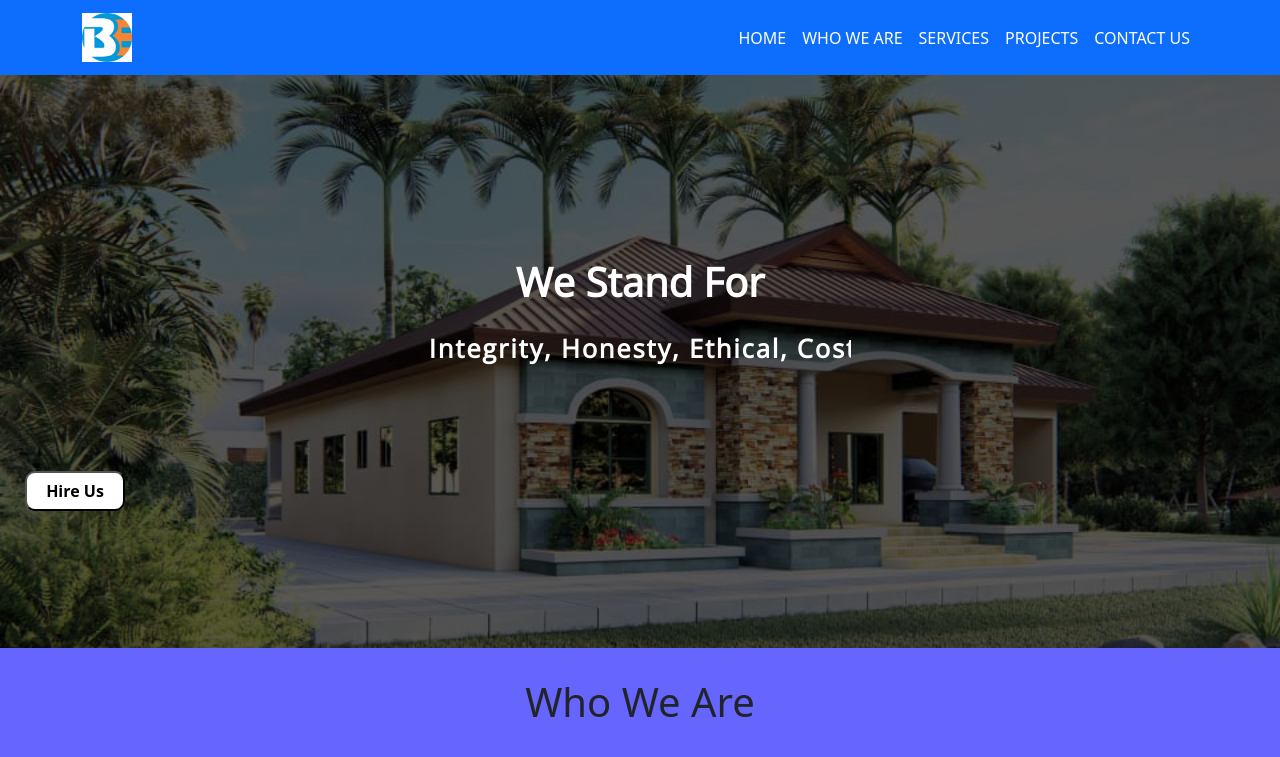
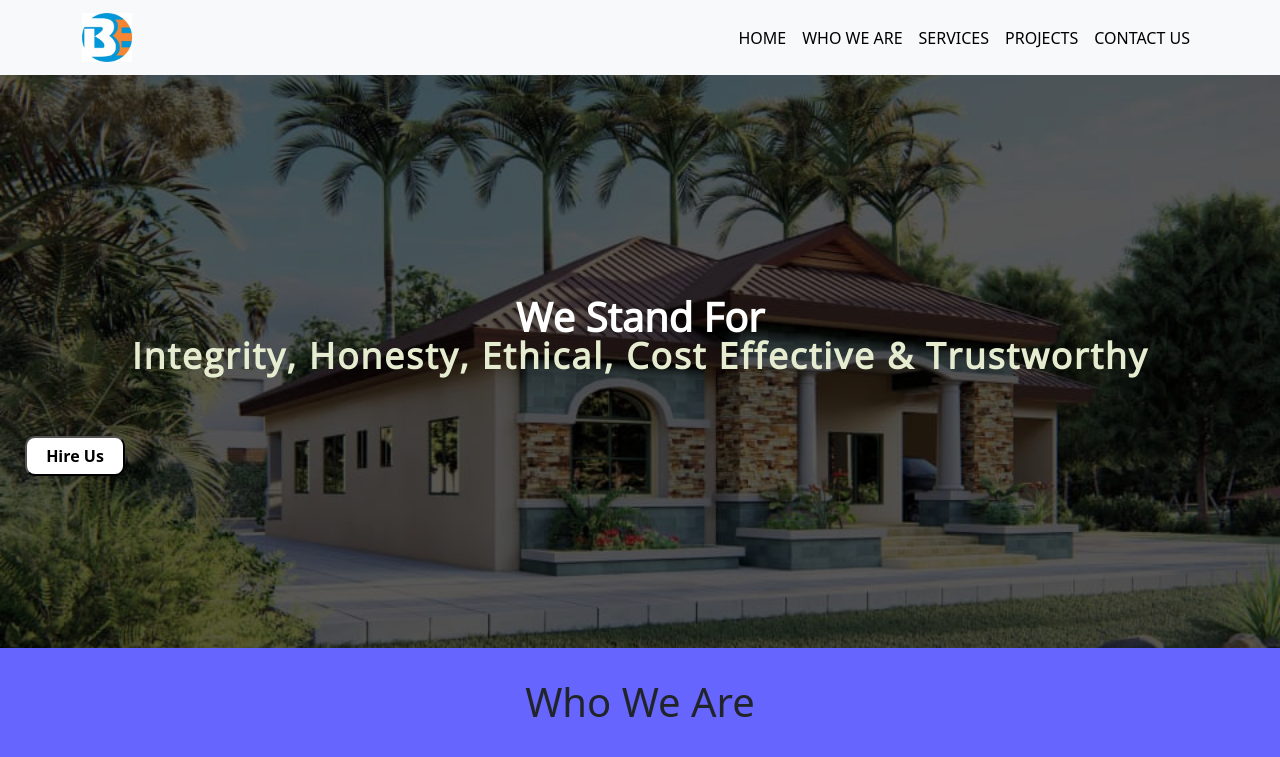
Before and after one commit to flosatechnologies/blessdel, a React (Create React App) app: page / in a window 1280 px wide. Shown: the top 757 px of the page. Built offline with nearby package versions, Linux system fonts and the light colour scheme.

Commit message:
updated: navbar and home

```diff
--- a/src/components/Navbar/Navbar.js
+++ b/src/components/Navbar/Navbar.js
@@ -33,7 +33,7 @@ export default class NavbarMenu extends Component {
       //           </Navbar.Collapse>
 
       <div id="home" className="pt-5 mr-20px">
-        <Navbar bg="primary" expand="lg" fixed="top">
+        <Navbar bg="light" expand="lg" fixed="top">
           <Container>
             <Navbar.Brand href="#home">
               <img
@@ -45,7 +45,10 @@ export default class NavbarMenu extends Component {
               />
             </Navbar.Brand>
 
-            <Navbar.Toggle aria-controls="navbarScroll" className="bg-white" />
+            <Navbar.Toggle
+              aria-controls="navbarScroll"
+              className="bg-primary"
+            />
             <Navbar.Collapse id="navbarScroll">
               <Nav
                 className="justify-content-end"
--- a/src/css/NavbarMenu.css
+++ b/src/css/NavbarMenu.css
@@ -1,5 +1,5 @@
 .navbar-light .navbar-nav .nav-link {
-  color: #ffffff !important;
+  color: #000;
 }
 
 .navbar-light .navbar-nav .nav-link:focus,
--- a/src/css/home.css
+++ b/src/css/home.css
@@ -93,39 +93,55 @@
 
 p {
   font-family: "Open Sans", sans-serif;
-  font-weight: bolder;
-  white-space: nowrap;
-  overflow: hidden;
-  width: 15em;
-  animation: type 5s steps(50, end);
-  margin-left: 10em;
-  margin-right: 10em;
-  white-space: nowrap;
-  overflow: hidden;
-  width: 50em;
-  animation: type 10s steps(50, end);
+  width: 100%;
+  margin: 0 auto;
+  text-align: center;
+  color: #313131;
+  font-size: 80px;
+  font-weight: bold;
+  position: absolute;
+  -webkit-animation: color-change 10s infinite alternate;
 }
 
-@keyframes type {
-  from {
-    width: 0;
+@keyframes color-change {
+  0% {
+    color: #fff;
   }
-  to {
-    width: 40rem;
+  10% {
+    color: #c6acd1;
+  }
+  20% {
+    color: #1abc9c;
+  }
+  30% {
+    color: #2ad300;
+  }
+  40% {
+    color: rgb(0, 255, 255);
+  }
+  50% {
+    color: #e65bb7;
+  }
+  60% {
+    color: rgb(238, 255, 0);
+  }
+  70% {
+    color: #e5ebdf;
+  }
+  80% {
+    color: #f1c40f;
+  }
+  90% {
+    color: #28f175;
+  }
+  100% {
+    color: rgb(255, 192, 203);
   }
 }
-*/ p {
-  display: inline-block;
-  transform: translateY(65%);
-  opacity: 0;
-
-  width: 10px;
-}
-
 .header {
-  font-size: 2vw;
+  font-size: 2.8vw;
   text-align: center;
-  font-weight: 900;
+  font-weight: bold;
   color: #fff;
   letter-spacing: 1.8px;
 }
```
